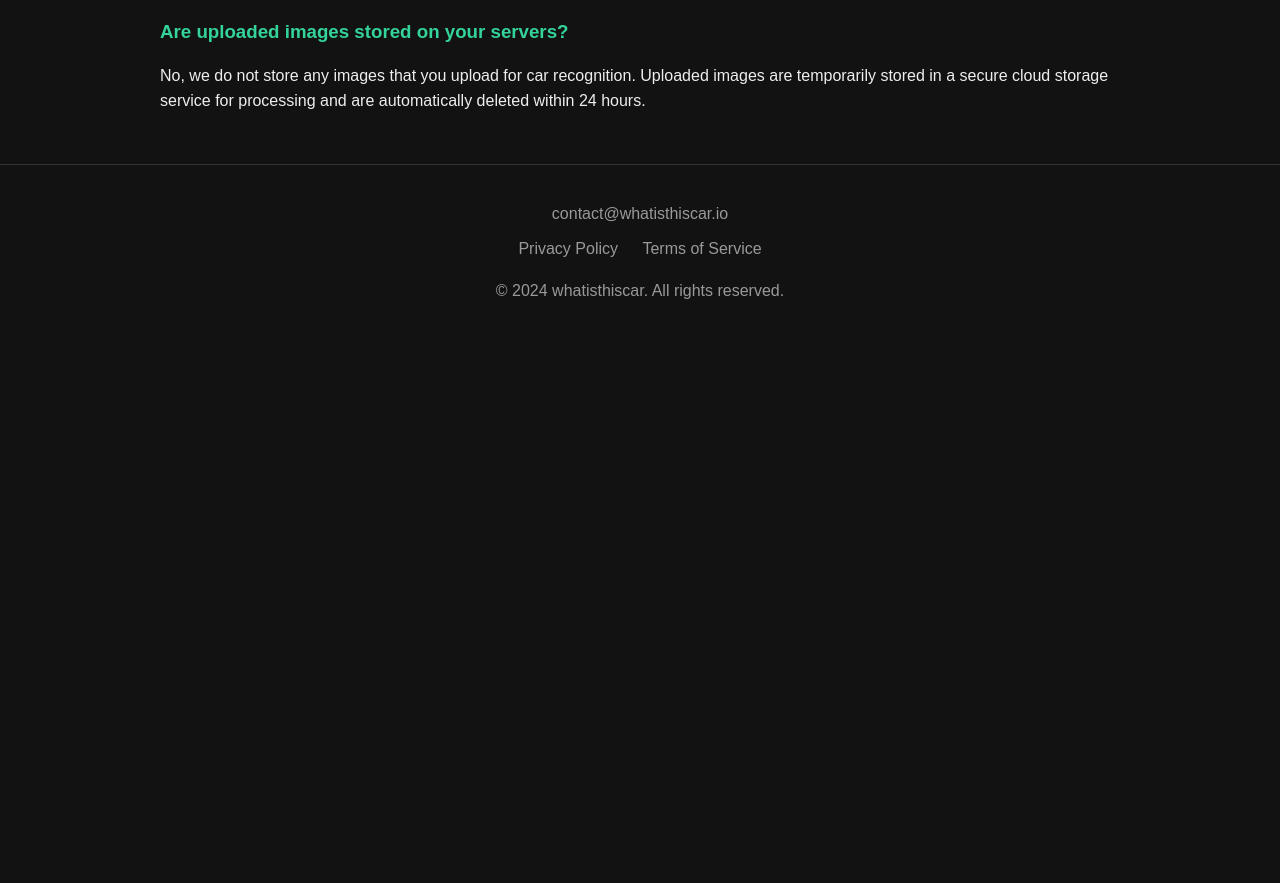
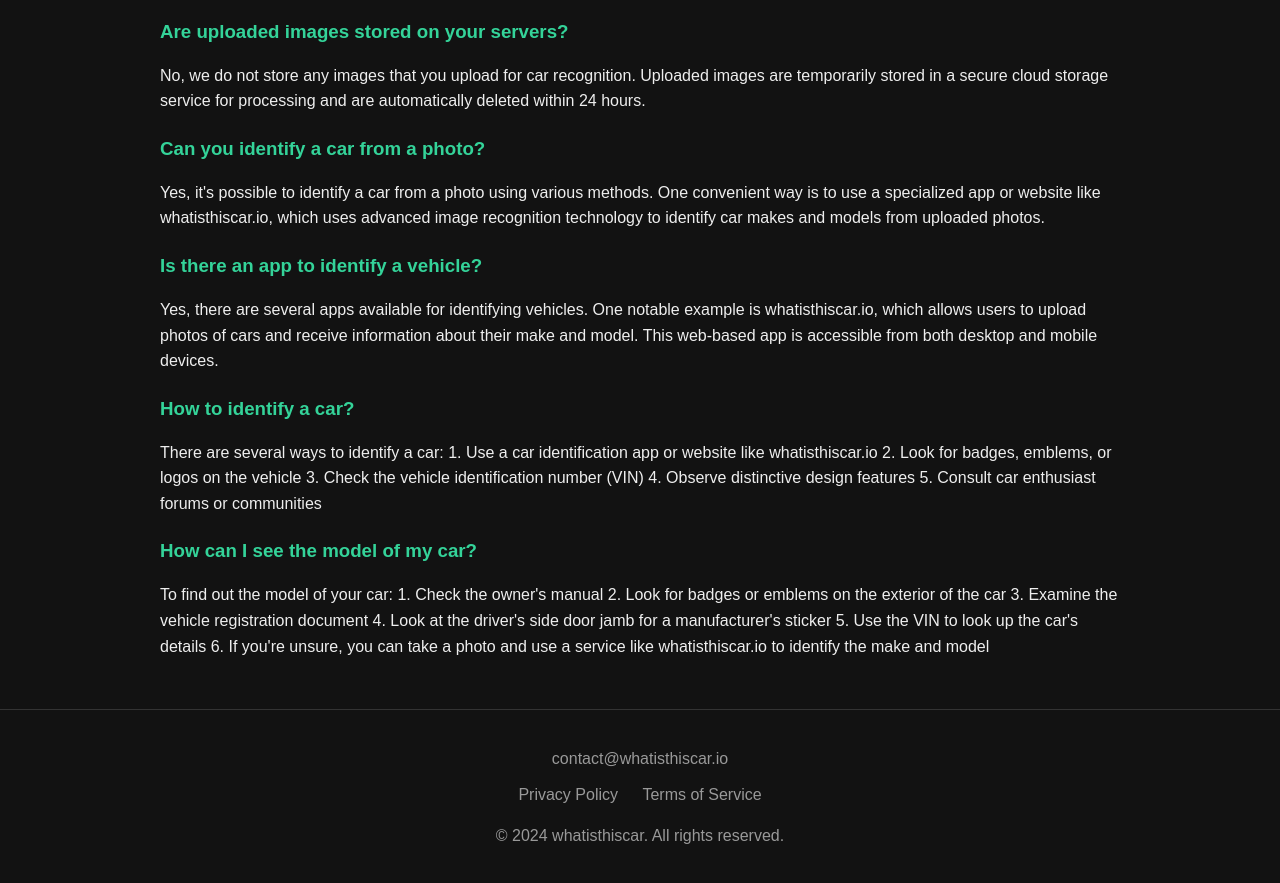
Before and after one commit to MrHeckerCat/whatisthiscar, a website: page public/index.html in a window 1280 px wide. Shown: the part 1341-2224 px from the top of the page. Before the commit the page ends 1681 px from the top, so only its background shows below. Drawn offline with nearby package versions, Linux system fonts and the light colour scheme.

Commit message:
Update index.html

```diff
--- a/public/index.html
+++ b/public/index.html
@@ -85,6 +85,28 @@
 
                 <h3>Are uploaded images stored on your servers?</h3>
         <p>No, we do not store any images that you upload for car recognition. Uploaded images are temporarily stored in a secure cloud storage service for processing and are automatically deleted within 24 hours.</p>
+            <h3>Can you identify a car from a photo?</h3>
+<p>Yes, it's possible to identify a car from a photo using various methods. One convenient way is to use a specialized app or website like whatisthiscar.io, which uses advanced image recognition technology to identify car makes and models from uploaded photos.</p>
+
+<h3>Is there an app to identify a vehicle?</h3>
+<p>Yes, there are several apps available for identifying vehicles. One notable example is whatisthiscar.io, which allows users to upload photos of cars and receive information about their make and model. This web-based app is accessible from both desktop and mobile devices.</p>
+
+<h3>How to identify a car?</h3>
+<p>There are several ways to identify a car:
+1. Use a car identification app or website like whatisthiscar.io
+2. Look for badges, emblems, or logos on the vehicle
+3. Check the vehicle identification number (VIN)
+4. Observe distinctive design features
+5. Consult car enthusiast forums or communities</p>
+
+<h3>How can I see the model of my car?</h3>
+<p>To find out the model of your car:
+1. Check the owner's manual
+2. Look for badges or emblems on the exterior of the car
+3. Examine the vehicle registration document
+4. Look at the driver's side door jamb for a manufacturer's sticker
+5. Use the VIN to look up the car's details
+6. If you're unsure, you can take a photo and use a service like whatisthiscar.io to identify the make and model</p>
             </div>
         </section>
     </main>
```
